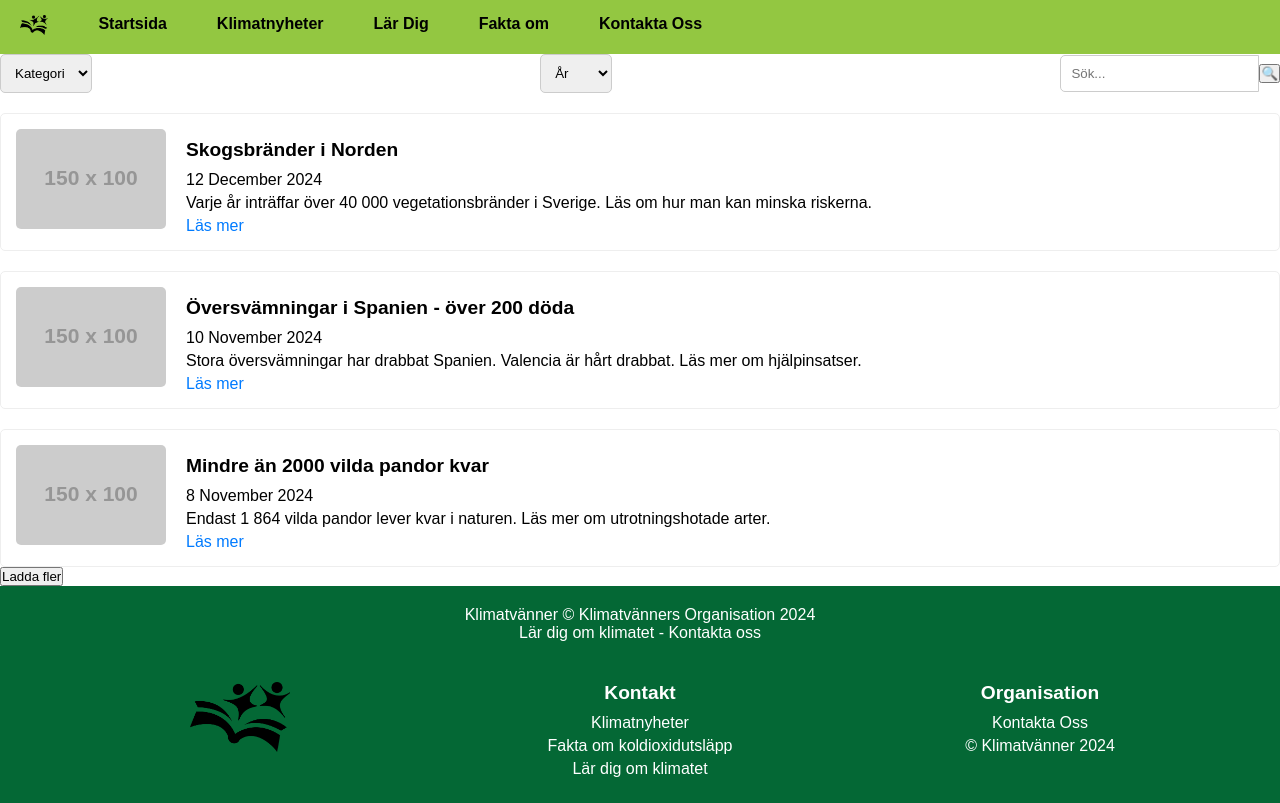
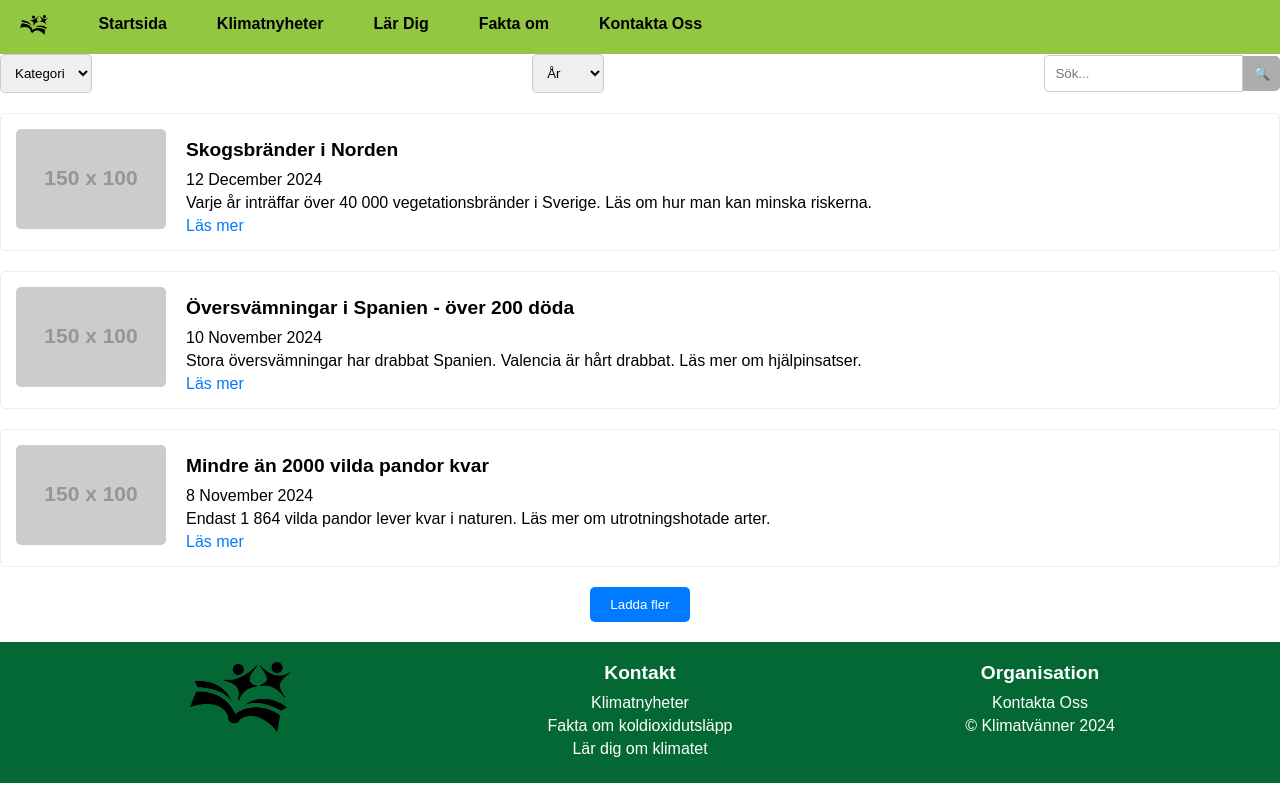
Before and after one commit to gremdot/Klimatvanner, a React (Create React App) app: page /klimatnyheter in a window 1280 px wide. Built offline with nearby package versions, Linux system fonts and the light colour scheme.

Commit message:
Ändrade class på knappar

```diff
--- a/src/Klimatnyheter.jsx
+++ b/src/Klimatnyheter.jsx
@@ -61,7 +61,7 @@ const Klimatnyheter = () => {
         </select>
         <div className="search-bar">
           <input type="text" placeholder="Sök..." />
-          <button>🔍</button>
+          <button className="btn search">🔍</button>
         </div>
       </div>
 
@@ -81,15 +81,9 @@ const Klimatnyheter = () => {
       </div>
 
       {/* Ladda fler-knapp */}
-      <button className="load-more" onClick={loadMore}>
+      <button className="btn load" onClick={loadMore}>
         Ladda fler
       </button>
-
-      {/* Footer */}
-      <footer className="footer">
-        <p>Klimatvänner © Klimatvänners Organisation 2024</p>
-        <p>Lär dig om klimatet - Kontakta oss</p>
-      </footer>
     </div>
   );
 };
--- a/src/KontaktaOss.jsx
+++ b/src/KontaktaOss.jsx
@@ -34,16 +34,10 @@ const KontaktaOss = () => {
               <label htmlFor="message">Meddelande*</label>
               <textarea id="message" placeholder="Skriv ditt meddelande här..." required></textarea>
             </div>
-            <button type="submit">Skicka</button>
+            <button className="btn" type="submit">Skicka</button>
           </form>
         </div>
       </div>
-
-      {/* Footer */}
-      <footer className="footer">
-        <p>Klimatvänner © Klimatvänners Organisation 2024</p>
-        <p>Lär dig om klimatet - Kontakta oss</p>
-      </footer>
     </div>
   );
 };
```
